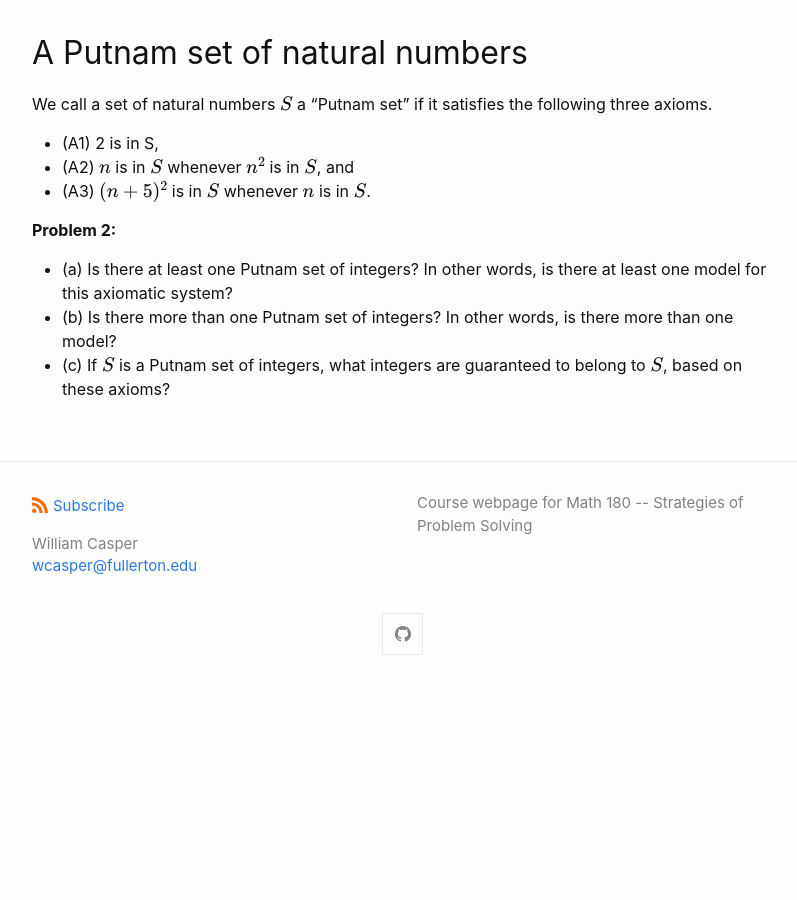
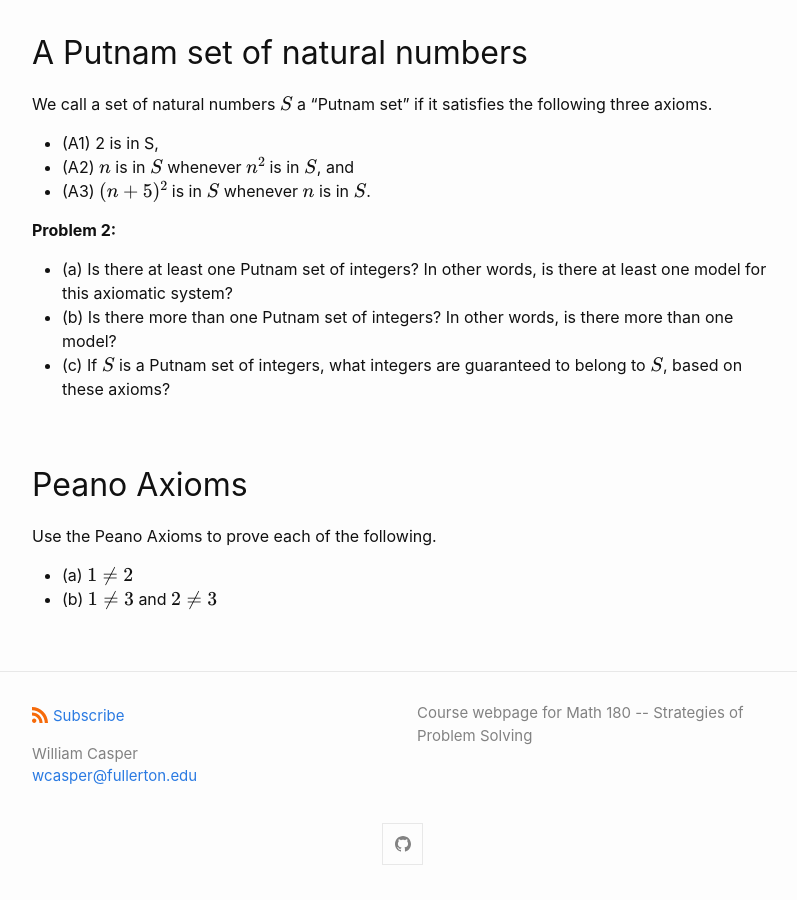
Before and after one commit to wcasper/math180fall2023, a Jekyll site: the page built from _modules/axioms/homework.md, in a window 1280 px wide and 900 px high, scrolled down 858 px. Shown: the whole window, without its empty margins (238-1035 px from the left). Built offline with Jekyll 4.4.1, drawn with Linux system fonts in a browser that asks for light colours; before the commit the page ends 1548 px from its top, so only the background shows below that.

Commit message:
added problem

```diff
--- a/_modules/axioms/homework.md
+++ b/_modules/axioms/homework.md
@@ -40,3 +40,11 @@ We call a set of natural numbers $$S$$ a "Putnam set" if it satisfies the follow
 * (a) Is there at least one Putnam set of integers? In other words, is there at least one model for this axiomatic system?
 * (b) Is there more than one Putnam set of integers?  In other words, is there more than one model?
 * (c) If $$S$$ is a Putnam set of integers, what integers are guaranteed to belong to $$S$$, based on these axioms?
+
+
+## Peano Axioms
+
+Use the Peano Axioms to prove each of the following.
+
+* (a) $$1\neq 2$$
+* (b) $$1\neq 3$$ and $$2\neq 3$$
```
